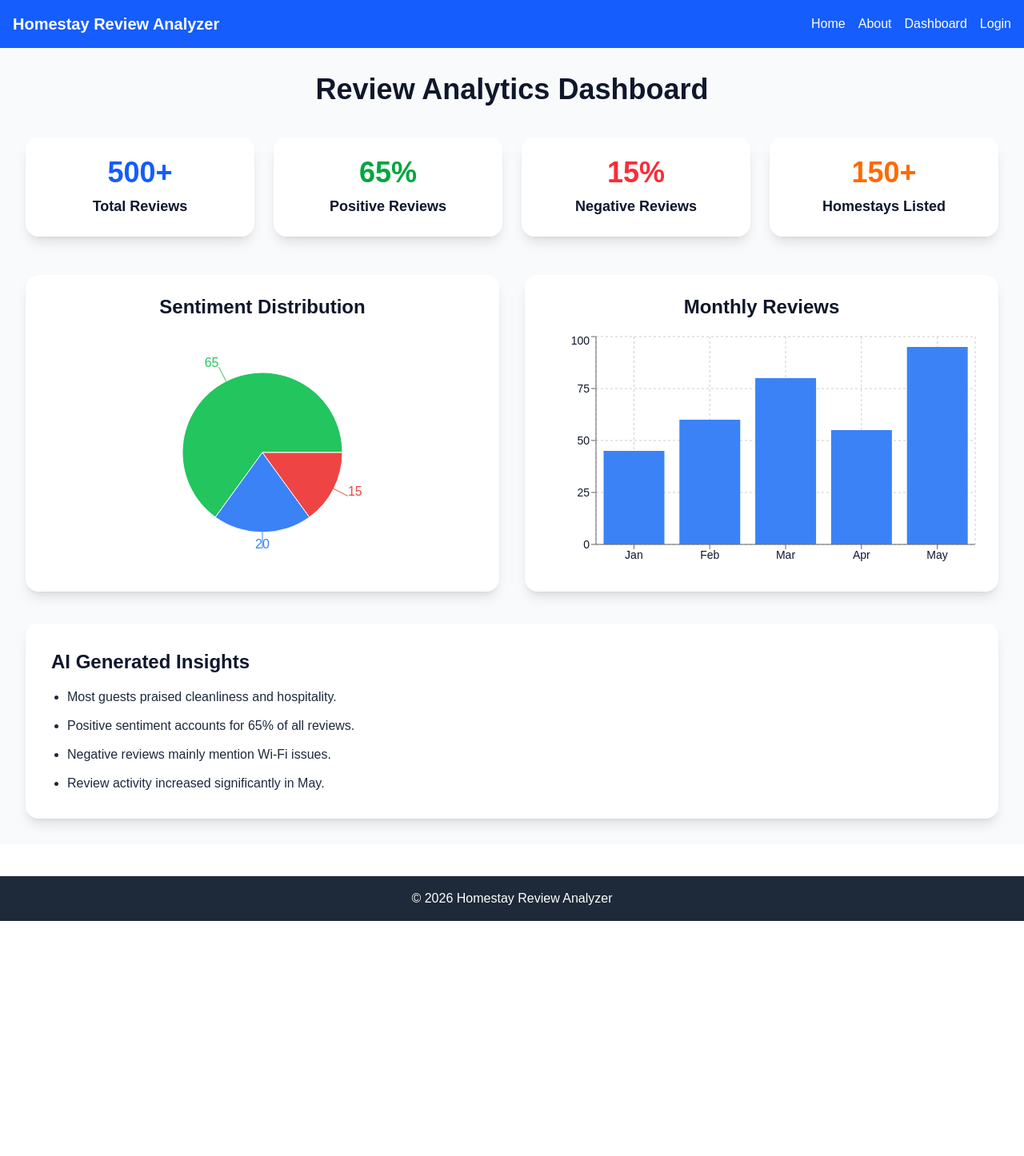
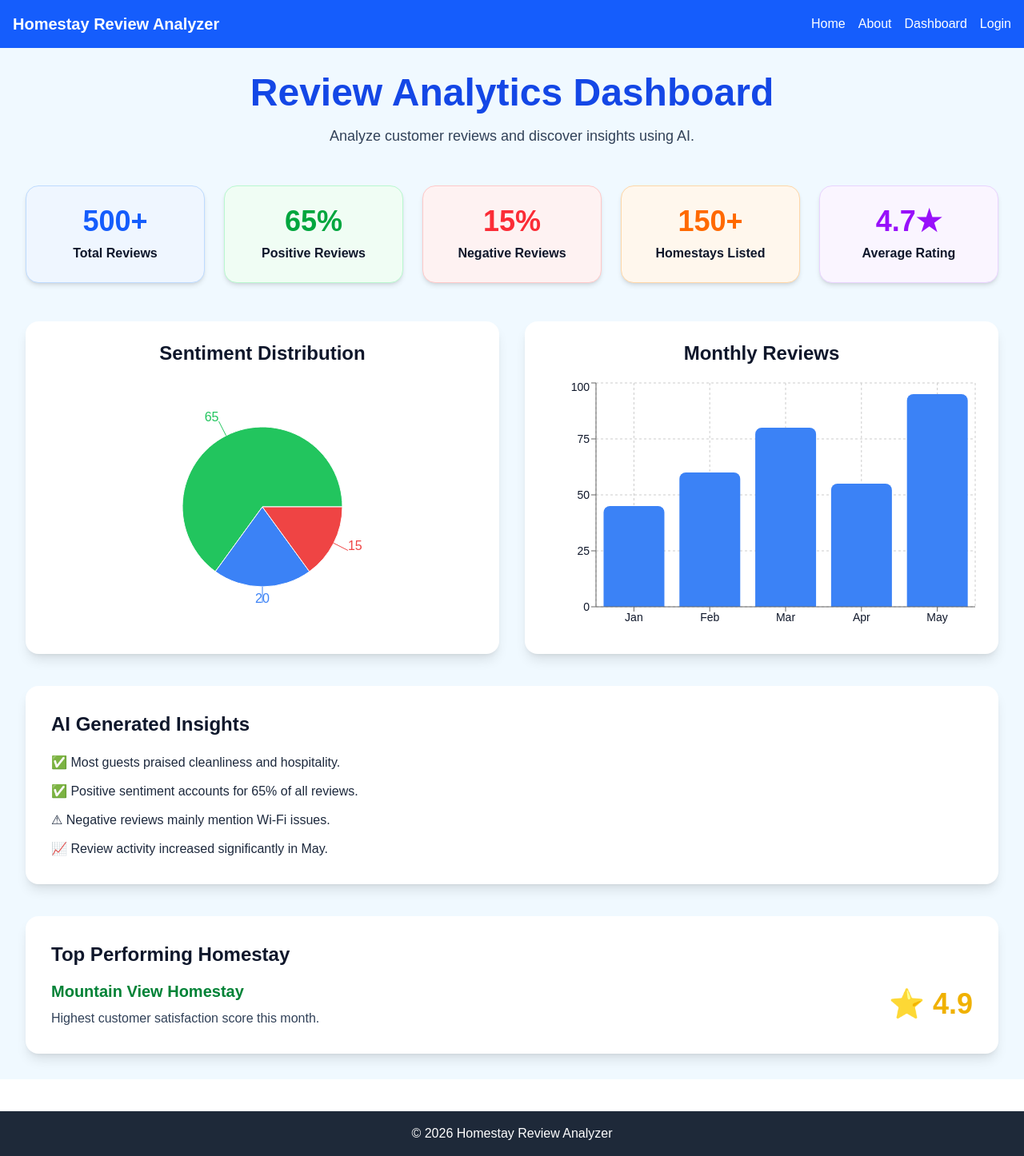
Before and after one commit to KajalNautiyal/Homestay-Review-Analyzer, a Next.js app: page /dashboard in a window 1280 px wide. Shown: the whole page at 80% size. Before the commit the page ends 1152 px from the top, so only its background shows below. Built offline with nearby package versions, Linux system fonts and the light colour scheme.

Commit message:
feat:it improve dashboard content

```diff
--- a/app/dashboard/page.js
+++ b/app/dashboard/page.js
@@ -37,51 +37,69 @@ export default function Dashboard() {
     <>
       <Navbar />
 
-      <main className="bg-slate-50 min-h-screen p-8">
-        <h1 className="text-4xl font-bold text-center text-slate-900 mb-10">
-          Review Analytics Dashboard
-        </h1>
+      <main className="min-h-screen bg-sky-50 p-8">
 
-        {/* Stats Cards */}
-        <div className="grid md:grid-cols-4 gap-6 mb-12">
-          <div className="bg-white p-6 rounded-2xl shadow-lg text-center">
+        {/* Header */}
+        <div className="text-center mb-12">
+          <h1 className="text-5xl font-extrabold text-blue-700">
+            Review Analytics Dashboard
+          </h1>
+
+          <p className="text-slate-700 mt-4 text-lg">
+            Analyze customer reviews and discover insights using AI.
+          </p>
+        </div>
+
+        {/* Statistics Cards */}
+        <div className="grid md:grid-cols-5 gap-6 mb-12">
+
+          <div className="bg-blue-50 border border-blue-200 rounded-2xl p-6 shadow-md text-center">
             <h2 className="text-4xl font-bold text-blue-600">500+</h2>
-            <p className="mt-2 text-lg font-semibold text-slate-900">
+            <p className="mt-2 text-slate-900 font-semibold">
               Total Reviews
             </p>
           </div>
 
-          <div className="bg-white p-6 rounded-2xl shadow-lg text-center">
+          <div className="bg-green-50 border border-green-200 rounded-2xl p-6 shadow-md text-center">
             <h2 className="text-4xl font-bold text-green-600">65%</h2>
-            <p className="mt-2 text-lg font-semibold text-slate-900">
+            <p className="mt-2 text-slate-900 font-semibold">
               Positive Reviews
             </p>
           </div>
 
-          <div className="bg-white p-6 rounded-2xl shadow-lg text-center">
+          <div className="bg-red-50 border border-red-200 rounded-2xl p-6 shadow-md text-center">
             <h2 className="text-4xl font-bold text-red-500">15%</h2>
-            <p className="mt-2 text-lg font-semibold text-slate-900">
+            <p className="mt-2 text-slate-900 font-semibold">
               Negative Reviews
             </p>
           </div>
 
-          <div className="bg-white p-6 rounded-2xl shadow-lg text-center">
+          <div className="bg-orange-50 border border-orange-200 rounded-2xl p-6 shadow-md text-center">
             <h2 className="text-4xl font-bold text-orange-500">150+</h2>
-            <p className="mt-2 text-lg font-semibold text-slate-900">
+            <p className="mt-2 text-slate-900 font-semibold">
               Homestays Listed
             </p>
           </div>
+
+          <div className="bg-purple-50 border border-purple-200 rounded-2xl p-6 shadow-md text-center">
+            <h2 className="text-4xl font-bold text-purple-600">4.7★</h2>
+            <p className="mt-2 text-slate-900 font-semibold">
+              Average Rating
+            </p>
+          </div>
+
         </div>
 
         {/* Charts */}
         <div className="grid md:grid-cols-2 gap-8">
+
           {/* Pie Chart */}
           <div className="bg-white rounded-2xl shadow-lg p-6">
-            <h2 className="text-2xl font-bold text-slate-900 mb-4 text-center">
+            <h2 className="text-2xl font-bold text-slate-900 text-center mb-4">
               Sentiment Distribution
             </h2>
 
-            <ResponsiveContainer width="100%" height={300}>
+            <ResponsiveContainer width="100%" height={320}>
               <PieChart>
                 <Pie
                   data={sentimentData}
@@ -106,40 +124,73 @@ export default function Dashboard() {
 
           {/* Bar Chart */}
           <div className="bg-white rounded-2xl shadow-lg p-6">
-            <h2 className="text-2xl font-bold text-slate-900 mb-4 text-center">
+            <h2 className="text-2xl font-bold text-slate-900 text-center mb-4">
               Monthly Reviews
             </h2>
 
-            <ResponsiveContainer width="100%" height={300}>
+            <ResponsiveContainer width="100%" height={320}>
               <BarChart data={reviewData}>
                 <CartesianGrid strokeDasharray="3 3" />
+
                 <XAxis
                   dataKey="month"
                   tick={{ fill: "#0f172a", fontSize: 14 }}
                 />
+
                 <YAxis
                   tick={{ fill: "#0f172a", fontSize: 14 }}
                 />
+
                 <Tooltip />
-                <Bar dataKey="reviews" fill="#3b82f6" />
+
+                <Bar
+                  dataKey="reviews"
+                  fill="#3b82f6"
+                  radius={[8, 8, 0, 0]}
+                />
               </BarChart>
             </ResponsiveContainer>
           </div>
+
         </div>
 
-        {/* Insights */}
+        {/* AI Insights */}
         <div className="bg-white mt-10 rounded-2xl shadow-lg p-8">
-          <h2 className="text-2xl font-bold text-slate-900 mb-4">
+          <h2 className="text-2xl font-bold text-slate-900 mb-5">
             AI Generated Insights
           </h2>
 
-          <ul className="list-disc pl-5 space-y-3 text-slate-800 font-medium">
-            <li>Most guests praised cleanliness and hospitality.</li>
-            <li>Positive sentiment accounts for 65% of all reviews.</li>
-            <li>Negative reviews mainly mention Wi-Fi issues.</li>
-            <li>Review activity increased significantly in May.</li>
+          <ul className="space-y-3 text-slate-800 font-medium">
+            <li>✅ Most guests praised cleanliness and hospitality.</li>
+            <li>✅ Positive sentiment accounts for 65% of all reviews.</li>
+            <li>⚠ Negative reviews mainly mention Wi-Fi issues.</li>
+            <li>📈 Review activity increased significantly in May.</li>
           </ul>
         </div>
+
+        {/* Top Homestay */}
+        <div className="bg-white mt-10 rounded-2xl shadow-lg p-8">
+          <h2 className="text-2xl font-bold text-slate-900 mb-4">
+            Top Performing Homestay
+          </h2>
+
+          <div className="flex flex-col md:flex-row justify-between items-center">
+            <div>
+              <h3 className="text-xl font-bold text-green-700">
+                Mountain View Homestay
+              </h3>
+
+              <p className="text-slate-700 mt-2">
+                Highest customer satisfaction score this month.
+              </p>
+            </div>
+
+            <div className="text-4xl font-bold text-yellow-500 mt-4 md:mt-0">
+              ⭐ 4.9
+            </div>
+          </div>
+        </div>
+
       </main>
 
       <Footer />
```
